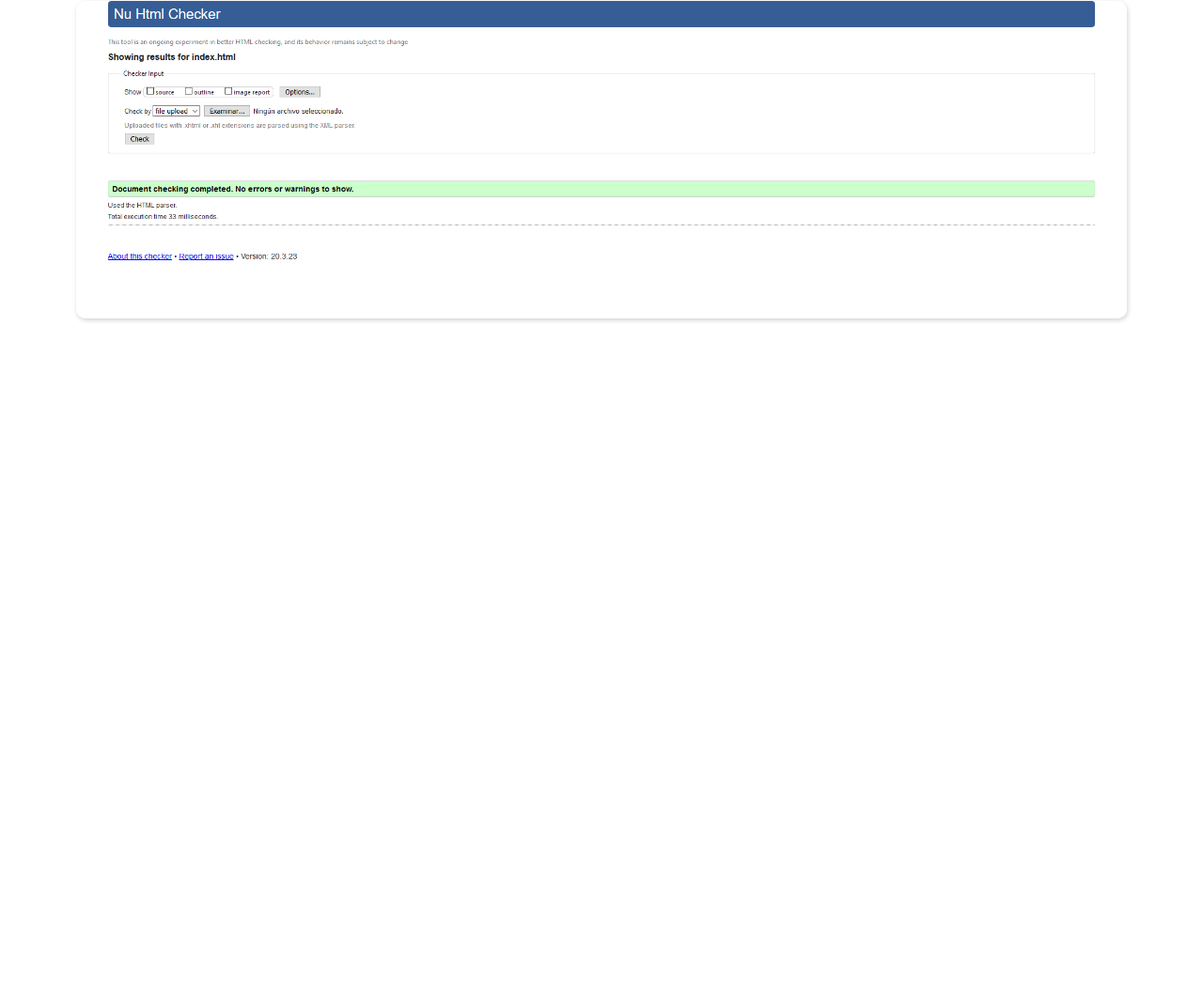
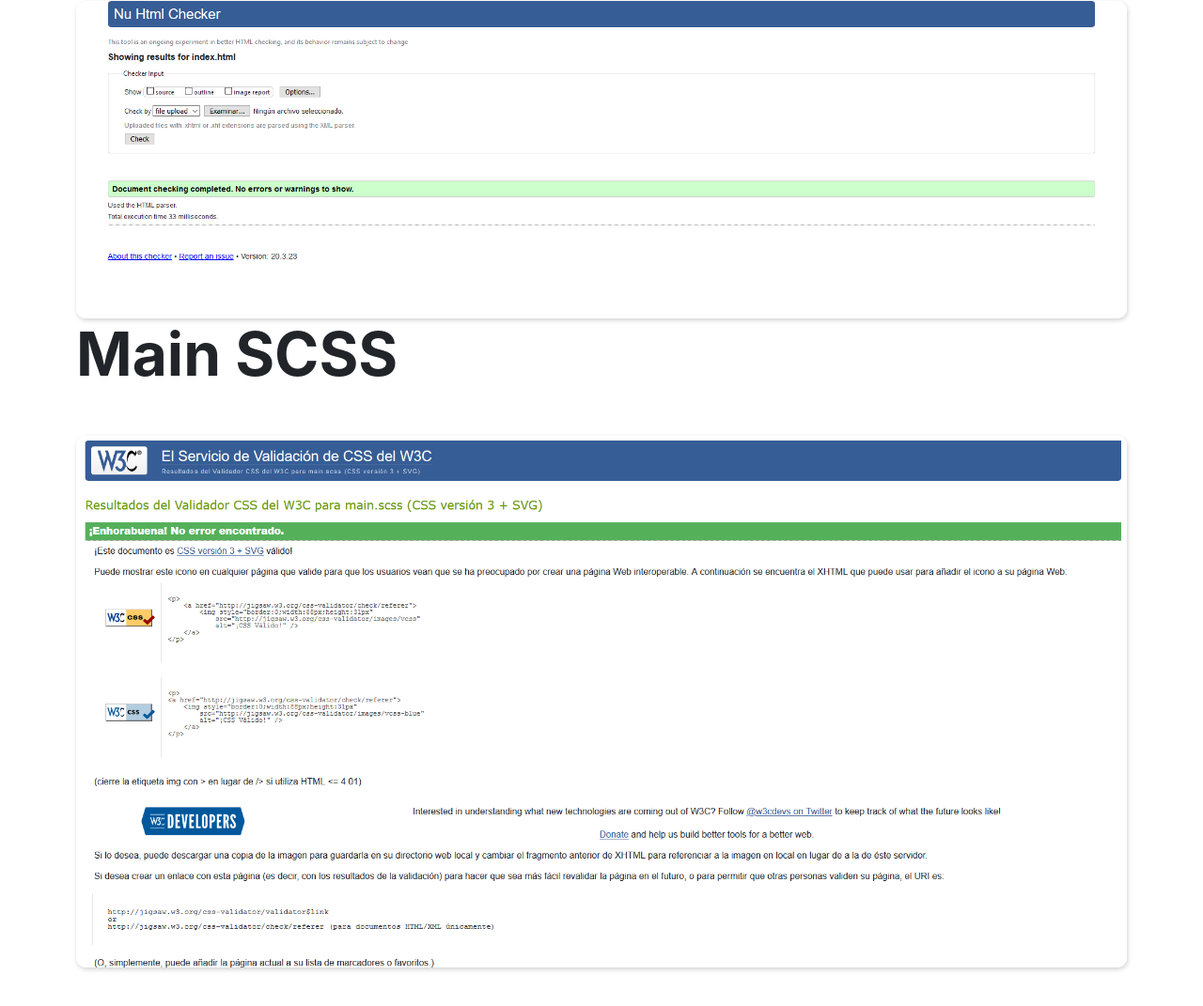
Before and after one commit to MiguelGT98/WebApps2020Project, a website: page validator/index.html in a window 1280 px wide. Shown: the part 5471-6542 px from the top of the page at 94% size. Before the commit the page ends 5914 px from the top, so only its background shows below. Drawn offline with nearby package versions, Linux system fonts and the light colour scheme.

Commit message:
mainscc validator section

```diff
--- a/validator/index.html
+++ b/validator/index.html
@@ -71,6 +71,8 @@
                 <img src="../images/validatorsimgs/appnew.png" alt="Validator validator">
                 <h1>App Profile</h1>
                 <img src="../images/validatorsimgs/appprofile.png" alt="Validator validator">
+                <h1>Main SCSS</h1>
+                <img src="../images/validatorsimgs/mainscss.png" alt="Validator validator">
 
             </div>
         </div>
```
Also changed, not shown: images/validatorsimgs/mainscss.PNG (added).
